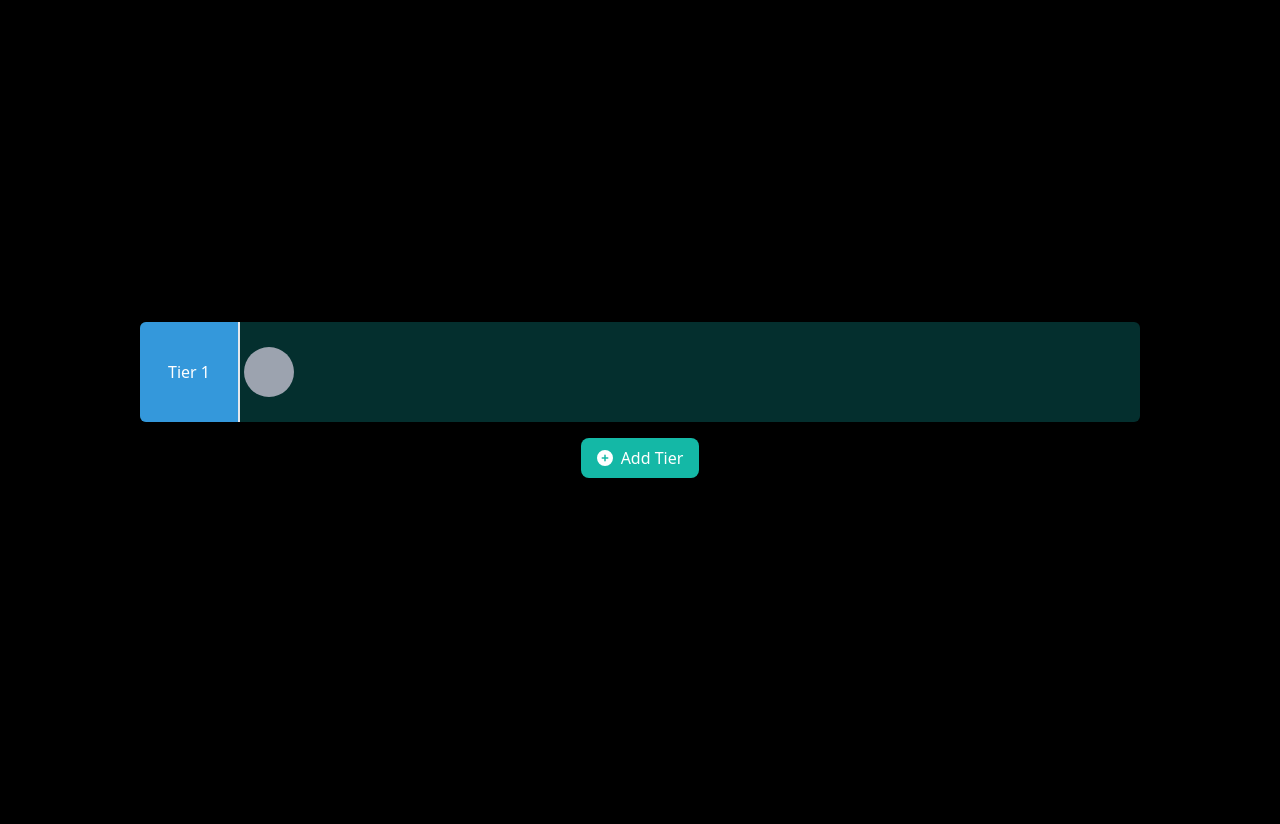
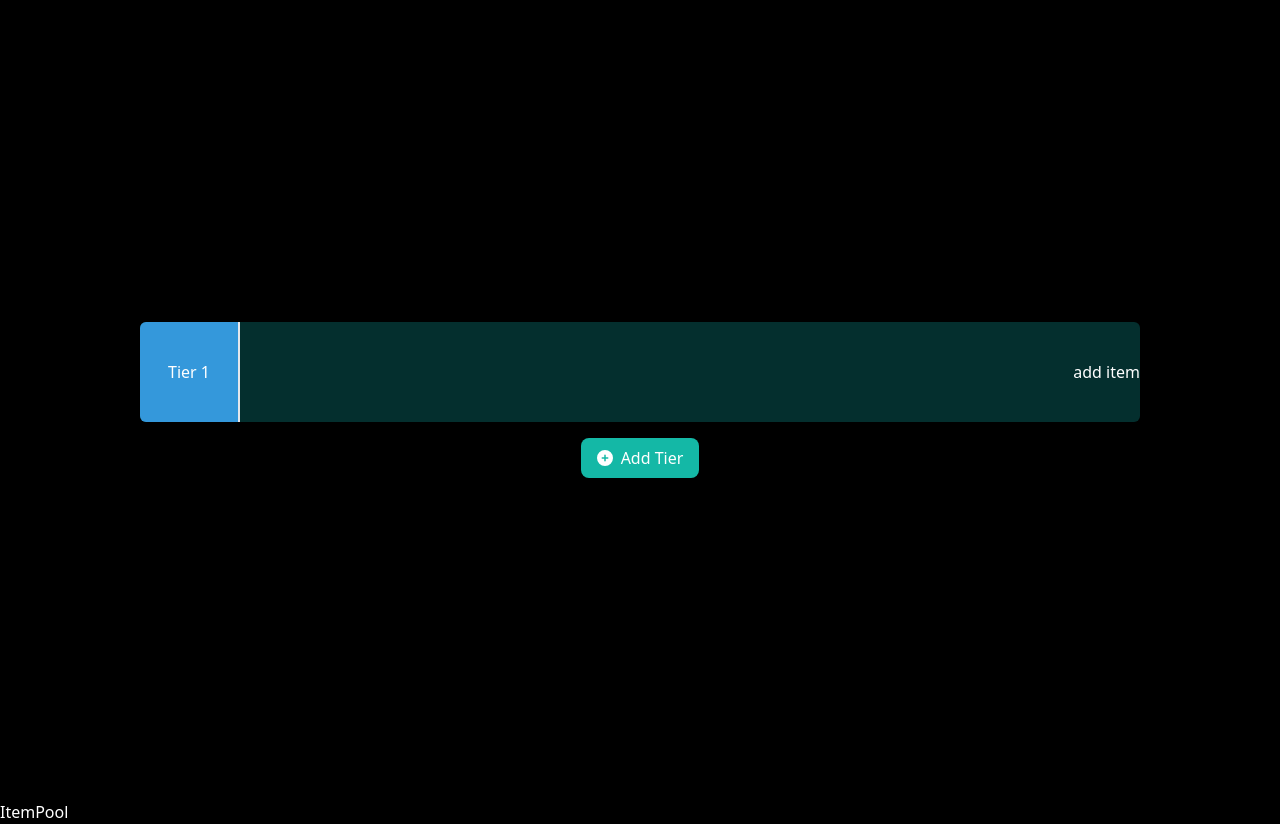
Before and after one commit to ThePotatoDuke/TierHub, a React (Vite) app: page / in a window 1280 px wide. Both pictures are taken after a click on the button "Add Tier". Before the commit the page ends 800 px from the top, so only its background shows below. Built offline with nearby package versions, Linux system fonts and the light colour scheme.

Commit message:
wrap thingy

```diff
--- a/src/Type.ts
+++ b/src/Type.ts
@@ -1,7 +1,8 @@
 export type Item = {
     id: number;
     imageUrl: string;
-  };
+    tierId: number|string;
+};
 
 export type Row = {
     id: number;
--- a/src/components/Board.tsx
+++ b/src/components/Board.tsx
@@ -1,51 +1,30 @@
 import React, { act, useMemo, useState } from "react";
 import { FontAwesomeIcon } from "@fortawesome/react-fontawesome";
 import { faPlusCircle } from "@fortawesome/free-solid-svg-icons";
-import { Row } from "../Type";
+import { Item, Row } from "../Type";
 import Tier from "./Tier";
 import {
   closestCorners,
   DndContext,
   DragEndEvent,
+  DragOverEvent,
   DragStartEvent,
 } from "@dnd-kit/core";
 import { arrayMove, SortableContext } from "@dnd-kit/sortable";
+import ItemPool from "./ItemPool";
 function Board() {
   const [rows, setRows] = useState<Row[]>([]);
-  const [selectedRowId, setSelectedRowId] = useState<number | null>(null);
+  const [items, setItems] = useState<Item[]>([]);
 
+  // Function to create a new row with 3 items
   const createNewRow = (color: string) => {
     const newRow: Row = {
       id: rows.length + 1,
       title: `Tier ${rows.length + 1}`,
       color: color,
-      items: [], // Initialize an empty items array
+      items: [],
     };
     setRows([...rows, newRow]);
-  };
-  const createNewItem = (rowId: number, imageUrl: string) => {
-    setRows((rows) =>
-      rows.map((row) =>
-        row.id === rowId
-          ? {
-              ...row,
-              items: [...row.items, { id: row.items.length + 1, imageUrl }],
-            }
-          : row
-      )
-    );
-  };
-
-  const handleFileChange = (event: React.ChangeEvent<HTMLInputElement>) => {
-    if (!selectedRowId) return;
-    const file = event.target.files?.[0];
-    if (file) {
-      const reader = new FileReader();
-      reader.onloadend = () => {
-        createNewItem(selectedRowId, reader.result as string);
-      };
-      reader.readAsDataURL(file);
-    }
   };
 
   const getRowPos = (id: number | string): number => {
@@ -54,15 +33,14 @@ function Board() {
 
   const handleDragEnd = (event: DragEndEvent) => {
     const { active, over } = event;
+    if (active.data.current?.type === "Item") return;
 
     // Check if active is null/undefined
     if (!active) return;
     if (!over) return;
 
-    // Convert active.id to a number
     const activeId = active.id;
 
-    // Convert active.id to a number
     const overId = over.id;
 
     setRows((rows) => {
@@ -73,8 +51,52 @@ function Board() {
       return arrayMove(rows, originalPos, newPos);
     });
   };
+  function handleDragOver(event: DragOverEvent) {
+    const { active, over } = event;
+
+    if (!over) return;
+
+    const activeId = active.id;
+    const overId = over.id;
+
+    if (activeId === overId) return;
+
+    const activeIsItem = active.data.current?.type === "Item";
+    const overIsItem = over.data.current?.type === "Item";
+    if (!activeIsItem) return;
+
+    // hovering item over item
+    if (overIsItem) {
+      setItems((items) => {
+        const activeIndex = items.findIndex((t) => t.id === activeId);
+        const overIndex = items.findIndex((t) => t.id === overId);
+
+        items[activeIndex].tierId = items[overIndex].tierId;
+        return arrayMove(items, activeIndex, overIndex);
+      });
+    }
+    const overIsTier = over.data.current?.type === "Tier";
+    if (overIsTier) {
+      setItems((items) => {
+        const activeIndex = items.findIndex((t) => t.id === activeId);
+
+        items[activeIndex].tierId = overId;
+        return arrayMove(items, activeIndex, activeIndex);
+      });
+    }
+  }
+
+  const createItem = (tierId: number) => {
+    const newItem: Item = {
+      id: Math.floor(Math.random() * Date.now()), // Generate a random ID
+      imageUrl: "path/to/your/image.jpg", // Replace with actual image URL
+      tierId: tierId,
+    };
+    setItems([...items, newItem]);
+  };
 
   return (
+    <>
       <div
         className="
         m-auto
@@ -87,12 +109,17 @@ function Board() {
         px-[40px]
         "
       >
-      <DndContext onDragEnd={handleDragEnd} collisionDetection={closestCorners}>
+        <DndContext onDragEnd={handleDragEnd} onDragOver={handleDragOver}>
           <div className="flex flex-col items-center m-auto gap-4">
             <div className="flex flex-col gap-2 ">
               <SortableContext items={rows}>
                 {rows.map((row) => (
-                <Tier key={row.id} row={row}></Tier>
+                  <Tier
+                    key={row.id}
+                    row={row}
+                    createItem={createItem}
+                    items={items.filter((item) => item.tierId === row.id)}
+                  ></Tier>
                 ))}
               </SortableContext>
             </div>
@@ -108,6 +135,8 @@ function Board() {
           </div>
         </DndContext>
       </div>
+      <ItemPool />
+    </>
   );
 }
 
--- /dev/null
+++ b/src/components/DraggableItem.tsx
@@ -0,0 +1,38 @@
+import { useSortable } from "@dnd-kit/sortable";
+import { Item } from "../Type";
+import { CSS } from "@dnd-kit/utilities";
+
+interface Props {
+  item: Item;
+}
+
+const DraggableItem = (props: Props) => {
+  const { item } = props;
+  const { setNodeRef, attributes, listeners, transform, transition } =
+    useSortable({
+      id: item.id,
+      data: {
+        type: "Item",
+        item,
+      },
+    });
+
+  const style = {
+    transition,
+    transform: CSS.Transform.toString(transform),
+    backgroundImage: `url(${item.imageUrl})`,
+  };
+
+  return (
+    <div
+      ref={setNodeRef}
+      {...attributes}
+      {...listeners}
+      className="w-[100px] h-[100px] bg-gray-400 rounded-md mx-0.5"
+      style={style}
+    >
+      <h2>{item.id}</h2>
+    </div>
+  );
+};
+export default DraggableItem;
--- a/src/components/Item.tsx
+++ /dev/null
@@ -1,36 +0,0 @@
-import { useDraggable } from "@dnd-kit/core";
-import { Item } from "../Type";
-
-const DraggableItem = ({
-  item,
-  rowColor,
-}: {
-  item: Item;
-  rowColor: string;
-}) => {
-  const { attributes, listeners, setNodeRef, transform } = useDraggable({
-    id: item.id.toString(),
-  });
-
-  const style = {
-    transform: transform
-      ? `translate3d(${transform.x}px, ${transform.y}px, 0)`
-      : undefined,
-    backgroundImage: `url(${item.imageUrl})`,
-  };
-
-  return (
-    <div
-      ref={setNodeRef}
-      {...attributes}
-      {...listeners}
-      className="text-md rounded-md p-2 h-full w-[100px] flex items-center justify-center rounded-r-none border-r-2 cursor-grab"
-      style={{
-        ...style,
-        backgroundColor: rowColor,
-        backgroundSize: "cover",
-        margin: "0 5px",
-      }}
-    />
-  );
-};
--- /dev/null
+++ b/src/components/ItemContainer.tsx
@@ -0,0 +1,21 @@
+import React from "react";
+import { SortableContext } from "@dnd-kit/sortable"; // Adjust the import based on your setup
+import DraggableItem from "./DraggableItem"; // Adjust the import based on your setup
+
+interface ItemContainerProps {
+  items: any[];
+}
+
+const ItemContainer: React.FC<ItemContainerProps> = ({ items }) => {
+  return (
+    <SortableContext items={items}>
+      <div className="flex-1 flex flex-wrap items-center">
+        {items.map((item) => (
+          <DraggableItem key={item.id} item={item} />
+        ))}
+      </div>
+    </SortableContext>
+  );
+};
+
+export default ItemContainer;
--- /dev/null
+++ b/src/components/ItemPool.tsx
@@ -0,0 +1,7 @@
+import React from "react";
+
+const ItemPool = () => {
+  return <div>ItemPool</div>;
+};
+
+export default ItemPool;
--- a/src/components/Tier.tsx
+++ b/src/components/Tier.tsx
@@ -1,19 +1,23 @@
-import { useSortable } from "@dnd-kit/sortable";
-import { Row } from "../Type";
+import { SortableContext, useSortable } from "@dnd-kit/sortable";
 import { CSS } from "@dnd-kit/utilities";
+import { Item, Row } from "../Type";
+import DraggableItem from "./DraggableItem";
+import ItemContainer from "./ItemContainer";
 
 interface Props {
   row: Row;
+  items: Item[];
+  createItem: (columnId: number) => void;
 }
 
 function Tier(props: Props) {
-  const { row } = props;
+  const { row, createItem, items } = props;
 
   const { setNodeRef, attributes, listeners, transform, transition } =
     useSortable({
       id: row.id,
       data: {
-        type: "Row",
+        type: "Tier",
         row,
       },
     });
@@ -27,25 +31,30 @@ function Tier(props: Props) {
     <div
       ref={setNodeRef}
       style={style}
-      className="bg-teal-950 w-[1000px] h-[100px] max-w-[1000px] rounded-md flex"
+      className="bg-teal-950 w-[1000px] min-h-[100px] max-w-[1000px] rounded-md flex"
     >
       {/* Tier Title */}
       <div
         {...attributes}
         {...listeners}
-        className="text-md rounded-md p-2 h-full w-[100px] flex items-center justify-center rounded-r-none border-r-2 cursor-grab"
+        className="text-md rounded-md p-2 min-h-full w-[100px] flex items-center justify-center rounded-r-none border-r-2 cursor-grab"
         style={{ backgroundColor: row.color }}
       >
         {row.title}
       </div>
 
       {/* Item container */}
-      <div className="flex-1 flex items-center">
-        {/* Your items will go here */}
-        {/* Example item */}
-        <div className="w-[50px] h-[50px] bg-gray-400 rounded-full mx-1"></div>
-        {/* Add more items as needed */}
-      </div>
+      <ItemContainer items={items} />
+
+      {/* <SortableContext items={items}>
+        <div className="flex-1 flex items-center">
+          {items.map((item) => (
+            <DraggableItem key={row.id} item={item} />
+          ))}
+        </div>
+      </SortableContext> */}
+
+      <button onClick={() => createItem(row.id)}>add item</button>
     </div>
   );
 }
```
Lines whose indentation alone changed are shown as unchanged.
